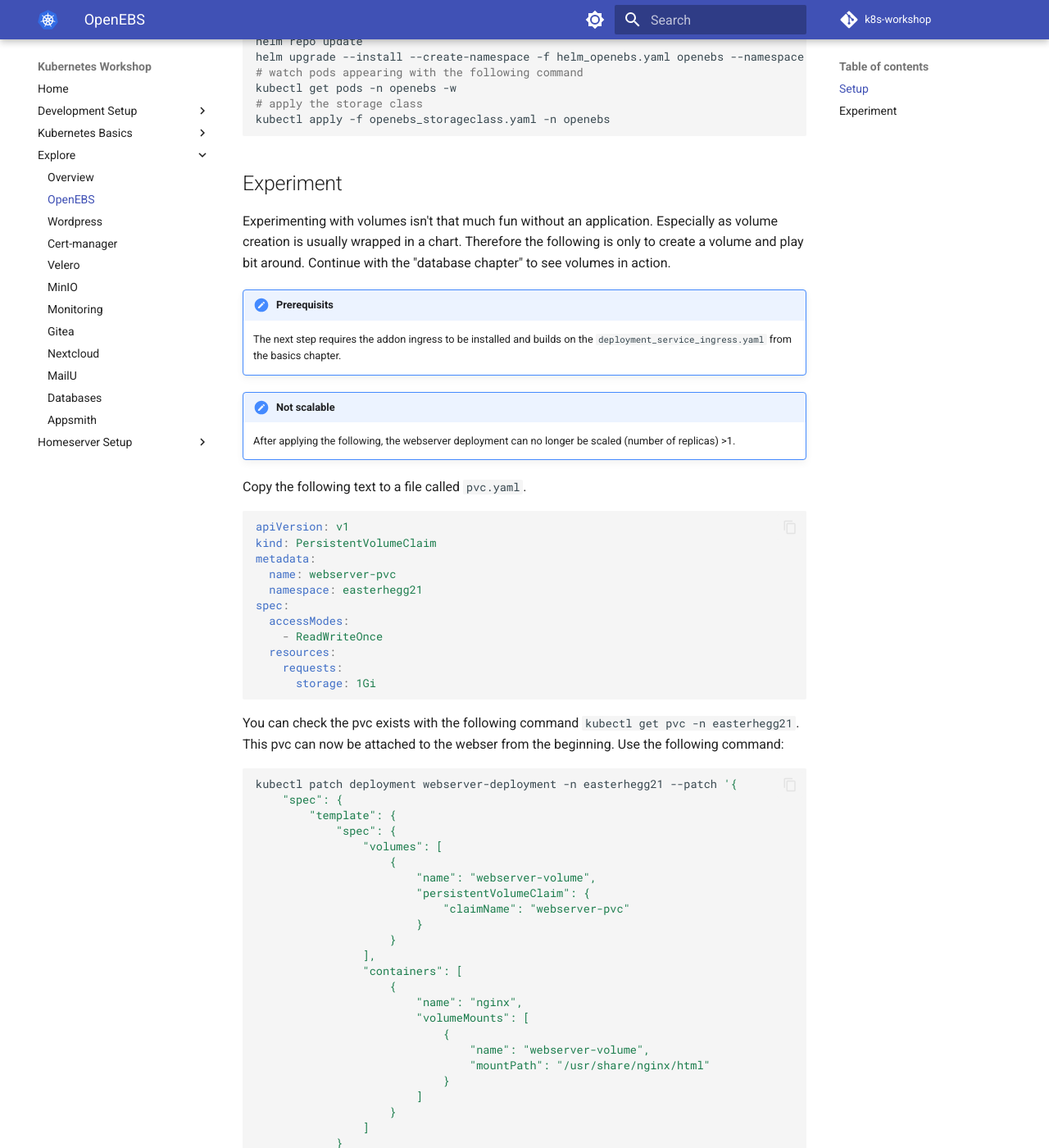
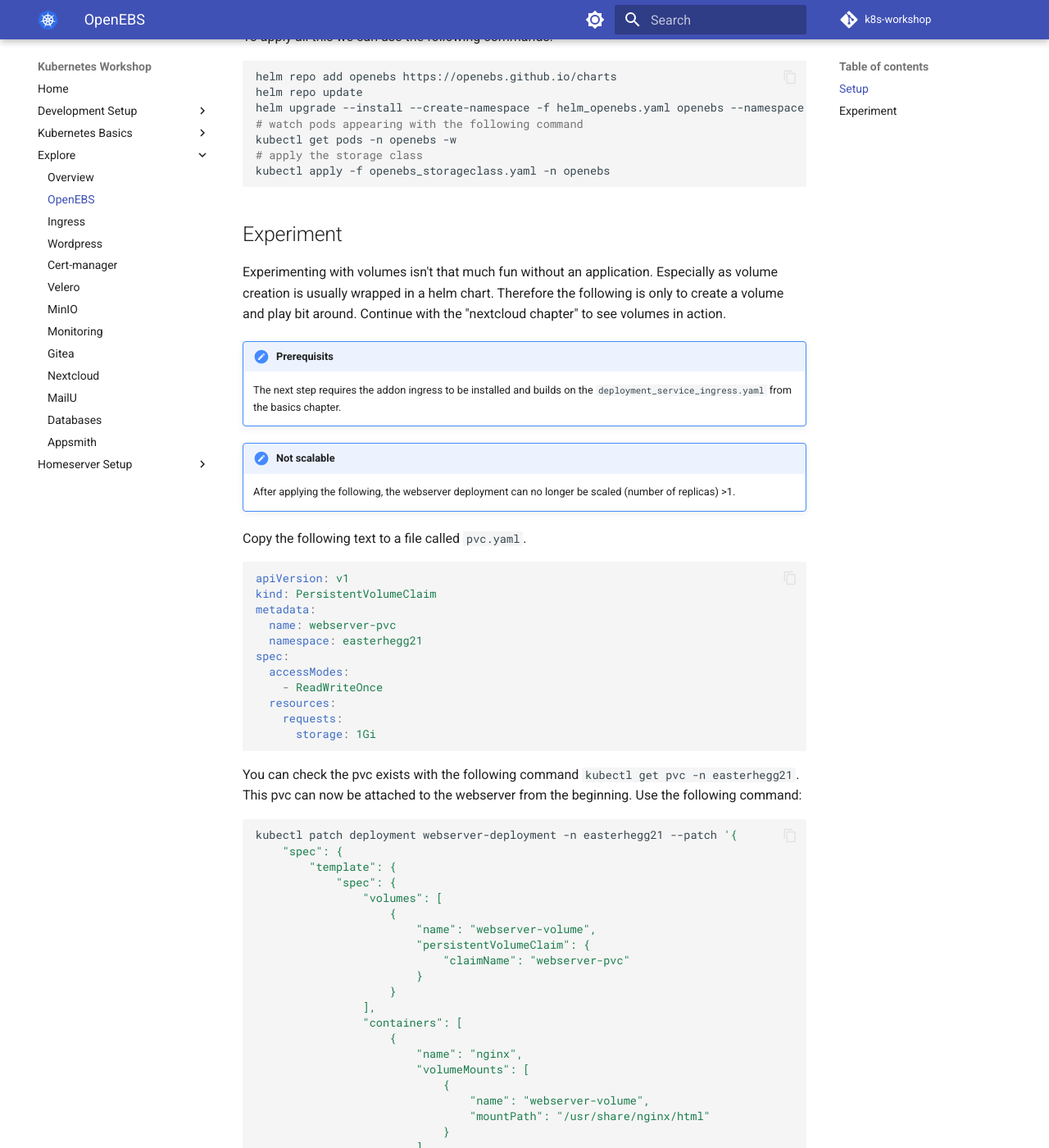
Before and after one commit to iptizer/k8s-workshop, an MkDocs documentation site: the page built from docs/explore/openebs.md, in a window 1280 px wide and 1400 px high, scrolled down 1205 px. Shown: the whole window at 82% size. Built offline with MkDocs 1.6.1 and Material for MkDocs 9.7.7, drawn with Linux system fonts in a browser that asks for light colours; comment, search, counter and statistics services are not loaded; some of the changed text lies outside the part shown.

Commit message:
Finalizing openEBS and adding ingress chapter

````diff
--- a/docs/explore/openebs.md
+++ b/docs/explore/openebs.md
@@ -59,7 +60,7 @@ kubectl apply -f openebs_storageclass.yaml -n openebs
 
 ## Experiment
 
-Experimenting with volumes isn't that much fun without an application. Especially as volume creation is usually wrapped in a chart. Therefore the following is only to create a volume and play bit around. Continue with the "database chapter" to see volumes in action.
+Experimenting with volumes isn't that much fun without an application. Especially as volume creation is usually wrapped in a helm chart. Therefore the following is only to create a volume and play bit around. Continue with the "nextcloud chapter" to see volumes in action.
 
 !!!Note "Prerequisits"
     The next step requires the addon ingress to be installed and builds on the `deployment_service_ingress.yaml` from the basics chapter.
@@ -83,7 +84,7 @@ spec:
       storage: 1Gi
 ```
 
-You can check the pvc exists with the following command `kubectl get pvc -n easterhegg21`. This pvc can now be attached to the webser from the beginning. Use the following command:
+You can check the pvc exists with the following command `kubectl get pvc -n easterhegg21`. This pvc can now be attached to the webserver from the beginning. Use the following command:
 
 ```sh
 kubectl patch deployment webserver-deployment -n easterhegg21 --patch '{
@@ -115,7 +116,7 @@ kubectl patch deployment webserver-deployment -n easterhegg21 --patch '{
 }'
 ```
 
-Watch the deployment re enrolling with the following command `kubectl get pods -n easterhegg21`. It will be relatively quick and might already have happened. Now a volume is created where the webser is expecting the html files. Refreshing the website on [https://webserver-127-0-0-1.nip.io](https://webserver-127-0-0-1.nip.io) (while still having executed `minukube tunnel`) will now show an error.
+Watch the deployment re-enrolling with the following command `kubectl get pods -n easterhegg21`. It will be relatively quick and might already have happened. Now a volume is created where the webserver is expecting the html files. Refreshing the website on [https://webserver-127-0-0-1.nip.io](https://webserver-127-0-0-1.nip.io) (while still having executed `minukube tunnel`) will now show an error.
 
 To fix this we can upload an `index.html` file to the pod. Copy and paste the following text to a file called `index.html`.
 
--- a/mkdocs.yml
+++ b/mkdocs.yml
@@ -63,6 +63,7 @@ nav:
   - Explore:
     - Overview: explore/overview.md
     - OpenEBS: explore/openebs.md
+    - Ingress: explore/ingress.md
     - Wordpress: explore/wordpress.md
     - Cert-manager: explore/cert-manager.md
     - Velero: explore/velero.md
````
Also changed, not shown: other parts of docs/explore/openebs.md (+2 -1 lines), docs/explore/ingress.md (added, +36 -0 lines), docs/explore/overview.md (+3 -1 lines).
